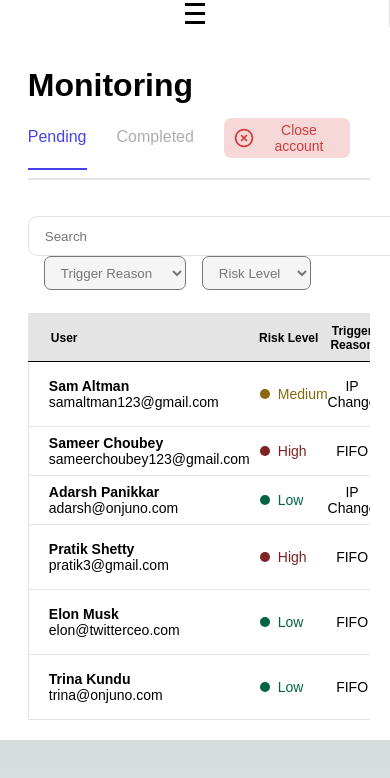
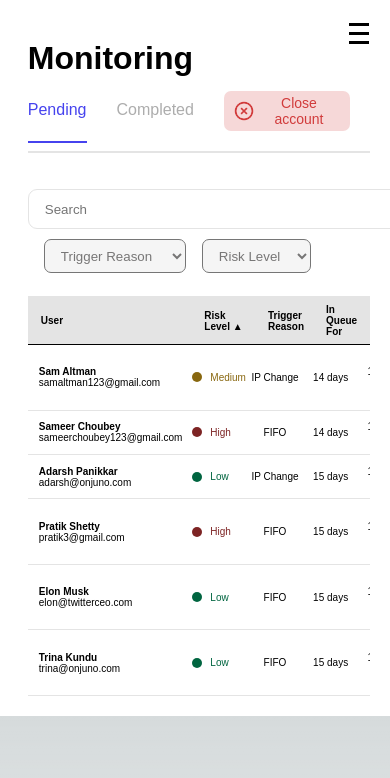
Before and after one commit to SahilNalavade/Juno_Web, a Next.js app in the folder juno_web/: page / in a window 390 px wide. Shown: the top 778 px of the page. Built offline with nearby package versions, Linux system fonts and the light colour scheme.

Commit message:
sorting sorted

```diff
--- a/juno_web/components/UserTable.js
+++ b/juno_web/components/UserTable.js
@@ -24,11 +24,11 @@ const UserTable = ({ data }) => {
   }, [data]);
 
   // Helper function to get the sort icon based on the sort order
-  const getSortIcon = (criteria) => {
-    if (sortCriteria === criteria) {
-      return sortOrder === 'asc' ? '▲' : '▼';
-    }
-    return '';
+  const getSortIcon = (criteria, defaultOrder) => {
+    const currentSortOrder =
+      sortCriteria === criteria ? sortOrder : defaultOrder;
+
+    return currentSortOrder === 'asc' ? '▲' : '▼';
   };
 
   // Sorting function
@@ -135,28 +135,46 @@ const UserTable = ({ data }) => {
   {/* Filter by trigger reason */}
 
 
-  <div style={{ width: '100%', overflowX: 'auto' }}>
-  <table style={{ fontFamily: "'Lettera Text LL', sans-serif", width: '100%', height: '400px', top: '253px', left: '306px', borderCollapse: 'collapse', border: '1px solid #E4E4E4'}}>
-  <thead>
-    <tr>
-      <th style={{ background: '#E4E4E4', height: '48px', fontSize: '12px', textAlign: 'left', paddingLeft: '22px', borderBottom: '1px solid #000' }}>User</th>
-      <th style={{ background: '#E4E4E4', height: '48px', fontSize: '12px', borderBottom: '1px solid #000' }} onClick={() => sortByCriteria('risk_level')}>Risk Level {getSortIcon('risk_level')}</th>
-      <th style={{ background: '#E4E4E4', height: '48px', fontSize: '12px', borderBottom: '1px solid #000' }} onClick={() => sortByCriteria('in_queue_for')}>Trigger Reason {getSortIcon('in_queue_for')}</th>
-      <th style={{ background: '#E4E4E4', height: '48px', fontSize: '12px', borderBottom: '1px solid #000' }}>In Queue For</th>
-      <th style={{ background: '#E4E4E4', height: '48px', fontSize: '12px', borderBottom: '1px solid #000' }} onClick={() => sortByCriteria('date_added_on')}>Date Added On {getSortIcon('date_added_on')}</th>
-      <th style={{ background: '#E4E4E4', height: '48px', fontSize: '12px', borderBottom: '1px solid #000' }}>Previously Reviewed</th>
-    </tr>
-  </thead>
-  <tbody>
+  <div className={styles.tableContainer}>
+        <table className={styles.table}>
+          <thead>
+            <tr>
+              <th className={styles.tableHeader}>User</th>
+              <th
+                className={styles.tableHeader}
+                onClick={() => sortByCriteria('risk_level')}
+              >
+                Risk Level{' '}
+                {getSortIcon('risk_level', 'asc')}
+              </th>
+              <th
+                className={styles.tableHeader}
+                onClick={() => sortByCriteria('in_queue_for')}
+              >
+                Trigger Reason{' '}
+
+              </th>
+              <th className={styles.tableHeader}>In Queue For</th>
+              <th
+                className={styles.tableHeader}
+                onClick={() => sortByCriteria('date_added_on')}
+              >
+                Date Added On{' '}
+                {getSortIcon('date_added_on', 'asc')}
+              </th>
+              <th className={styles.tableHeader}>Previously Reviewed</th>
+            </tr>
+          </thead>
+  <tbody className={styles.tableBody}>
     {filteredData.map((user, index) => (
-      <tr key={index} style={{ borderBottom: '1px solid #E4E4E4' }}>
-        <td style={{ textAlign: 'left', paddingLeft: '20px', fontSize: '14px' }}>
+      <tr key={index} className={styles.tableRow}>
+        <td className={styles.tableDataCell} style={{ textAlign: 'left', paddingLeft: '20px' }}>
           <div>
             <strong>{user.name}</strong>
             <p> {user.email}</p>
           </div>
         </td>
-        <td style={{ alignItems: 'center', fontSize: '14px' }}>
+        <td className={styles.tableDataCell} style={{ alignItems: 'center' }}>
           <div style={{ display: 'flex', alignItems: 'center' }}>
             <div
               style={{
@@ -168,13 +186,13 @@ const UserTable = ({ data }) => {
                 backgroundColor: getRiskLevelColor(user.risk_level),
               }}
             ></div>
-            <span style={{ color: getRiskLevelColor(user.risk_level), fontSize: '14px' }}>{user.risk_level}</span>
+            <span style={{ color: getRiskLevelColor(user.risk_level)}}>{user.risk_level}</span>
           </div>
         </td>
-        <td style={{ textAlign: 'center', fontSize: '14px', borderBottom: '1px solid #E4E4E4' }}>{user.trigger_reason}</td>
-        <td style={{ textAlign: 'center', fontSize: '14px', borderBottom: '1px solid #E4E4E4' }}>{user.in_queue_for}</td>
-        <td style={{ textAlign: 'center', fontSize: '14px', borderBottom: '1px solid #E4E4E4' }}>{user.date_added_on}</td>
-        <td style={{fontSize:'14px', paddingLeft: '25px'}}>
+        <td style={{ textAlign: 'center', borderBottom: '1px solid #E4E4E4' }}>{user.trigger_reason}</td>
+        <td style={{ textAlign: 'center', borderBottom: '1px solid #E4E4E4' }}>{user.in_queue_for}</td>
+        <td style={{ textAlign: 'center', borderBottom: '1px solid #E4E4E4' }}>{user.date_added_on}</td>
+        <td className={styles.tableDataCell} style={{ paddingLeft: '25px'}}>
         {user.previously_reviewed === 'Yes' ? (
           <>
             <p style={{fontWeight: 'bold' }}> Yes</p>
--- a/juno_web/styles/Home.module.css
+++ b/juno_web/styles/Home.module.css
@@ -1,7 +1,7 @@
 body.dark-mode {
   background-color: #1e1e1e;
   color: #fff;
-  overflowX: 'auto'
+
 }
 
 .container {
@@ -31,6 +31,13 @@ body.dark-mode {
   .container {
     flex-direction: column;
   }
+
+  .selectInput,
+  .selectInput2 {
+    width: 100%; /* Make the dropdowns full width on small screens */
+    margin: 10px 0; /* Add margin for spacing between the dropdowns */
+  }
+
   .tabListItem {
     margin-bottom: 10px;
   }
@@ -38,6 +45,8 @@ body.dark-mode {
   .addButton {
     margin-top: 10px;
   }
+
+
 
 }
 
@@ -156,3 +165,79 @@ body.dark-mode {
 .option:active {
   background: #ccc; /* Change the background color on click as needed */
 }
+
+
+/* styles/Home.module.css */
+
+.tableContainer {
+  width: 100%;
+  overflow-x: auto;
+}
+
+/* styles/Home.module.css */
+
+/* ... (existing styles) */
+
+.table {
+  font-family: 'Lettera Text LL', sans-serif;
+  width: 100%;
+  height: 400px;
+  top: 253px;
+  left: 306px;
+  border-collapse: collapse;
+  border: 1px solid #E4E4E4;
+}
+
+.tableHeader {
+  background: #E4E4E4;
+  height: 48px;
+  font-size: 12px;
+  text-align: left;
+  padding-left: 22px;
+  border-bottom: 1px solid #000;
+}
+
+.tableBody {
+  font-size: 14px; /* Adjust the desired font size for table body */
+}
+
+.tableRow {
+  /* Add any additional styles for table rows */
+}
+
+.tableDataCell {
+  /* Add styles for td elements in tbody */
+  padding: 10px; /* Adjust padding as needed */
+  border-bottom: 1px solid #E4E4E4; /* Example border-bottom style */
+}
+
+/* ... (other existing styles) */
+
+
+/* ... (other existing styles) */
+
+/* styles/Home.module.css */
+
+/* ... (existing styles) */
+
+/* Media query for small screens */
+@media (max-width: 768px) {
+  .table {
+
+    margin-left:-10px /* Adjust the desired font size for small screens */
+  }
+
+  .tableHeader {
+    font-size: 10px; /* Adjust the font size for table headers */
+  }
+
+  .tableRow {
+    font-size: 10px; /* Adjust the font size for table rows */
+  }
+  .tableDataCell {
+    /* Add styles for td elements in tbody */
+    padding: 0px; /* Adjust padding as needed */
+    border-bottom: 1px solid #E4E4E4; /* Example border-bottom style */
+  }
+  /* Add any other styles for small screens as needed */
+}
--- a/juno_web/styles/Navbar.module.css
+++ b/juno_web/styles/Navbar.module.css
@@ -12,10 +12,15 @@
   border-right: 1px solid #E4E4E4; /* Add a border on the right side */
 }
 
+
   .hamburger {
     cursor: pointer;
     display: none; /* Initially hide the hamburger icon */
     flex-direction: column;
+    position: absolute; /* Position the hamburger icon */
+    top: 20px; /* Adjust the top position as needed */
+    right: 20px; /* Adjust the right position as needed */
+    z-index: 2; /* Ensure the hamburger appears on top of other elements */
   }
 
   .hamburger > div {
```
Also changed, not shown: juno_web/styles/Modal.module.css (line endings or trailing spaces). Lines whose indentation alone changed are shown as unchanged.
